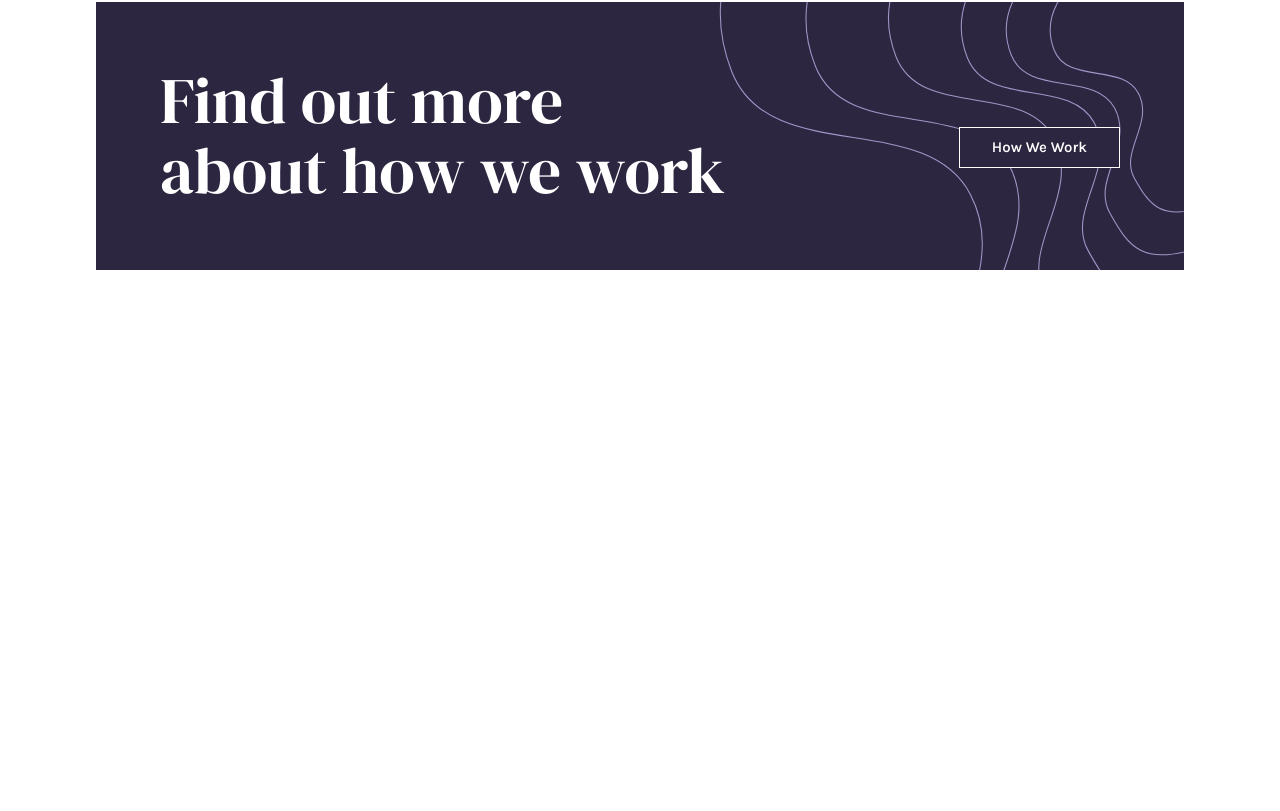
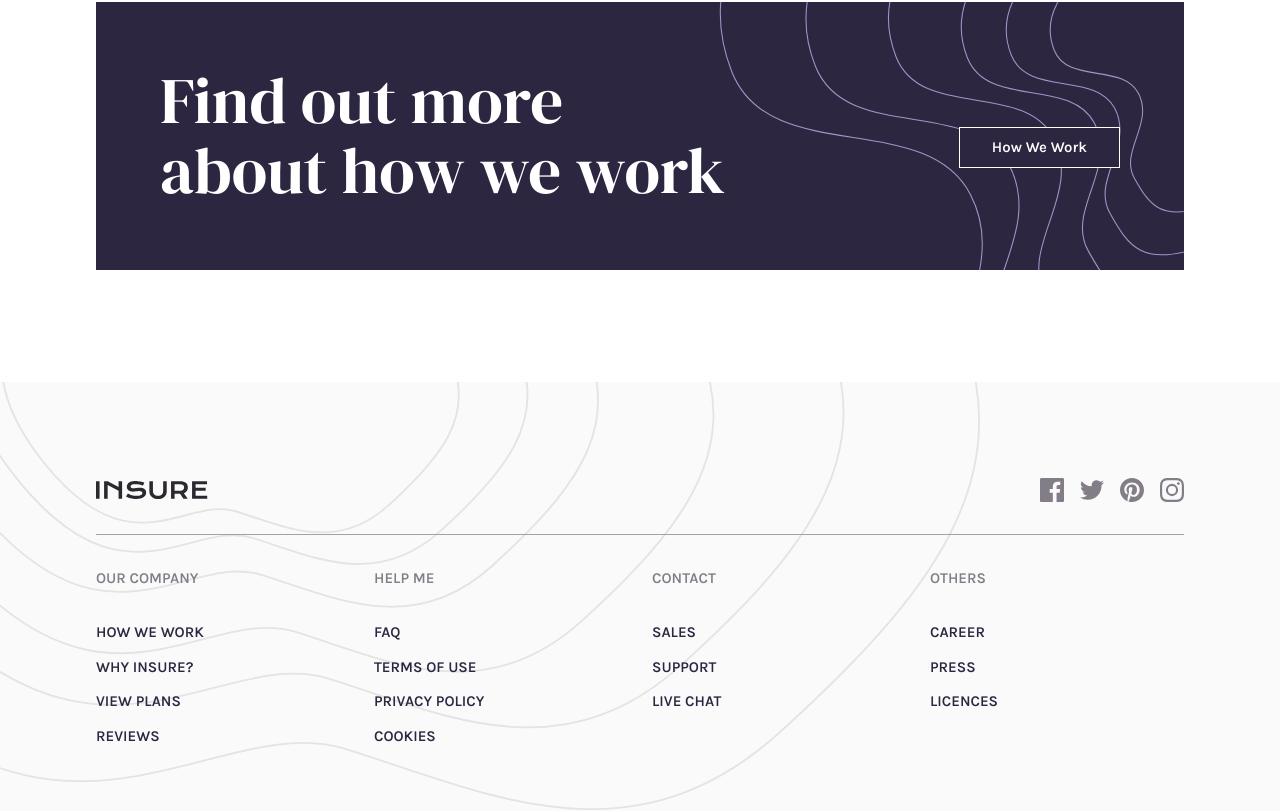
Before and after one commit to SajeedAninda/Insure-Landing-Page, a React (Vite) app: page / in a window 1280 px wide. Shown: the part 1838-2649 px from the top of the page. Before the commit the page ends 2220 px from the top, so only its background shows below. Built offline with nearby package versions, Linux system fonts and the light colour scheme.

Commit message:
Completed footer

```diff
--- a/src/App.jsx
+++ b/src/App.jsx
@@ -1,5 +1,6 @@
 import Different from "./Components/Different"
 import FindOut from "./Components/FindOut"
+import Footer from "./Components/Footer"
 import Hero from "./Components/Hero"
 import Navbar from "./Components/Navbar"
 
@@ -11,6 +12,7 @@ function App() {
     <Hero></Hero>
     <Different></Different>
     <FindOut></FindOut>
+    <Footer></Footer>
     </>
   )
 }
--- /dev/null
+++ b/src/Components/Footer.jsx
@@ -0,0 +1,75 @@
+import React from 'react';
+import "./footer.css";
+import logo from "../assets/logo.svg";
+import facebook from "../assets/icon-facebook.svg";
+import instagram from "../assets/icon-instagram.svg";
+import twitter from "../assets/icon-twitter.svg";
+import pinterest from "../assets/icon-pinterest.svg";
+
+const Footer = () => {
+    return (
+        <div className='footer h-fit'>
+            <div className='w-[85%] mx-auto py-16'>
+                <div className='flex items-center justify-between py-8 border-b border-gray-400'>
+                    <div>
+                        <img src={logo} alt="Logo" />
+                    </div>
+
+                    <div className='flex gap-4 items-center'>
+                        <img className='cursor-pointer' src={facebook} alt="Facebook" />
+                        <img className='cursor-pointer' src={twitter} alt="Twitter" />
+                        <img className='cursor-pointer' src={pinterest} alt="Pinterest" />
+                        <img className='cursor-pointer' src={instagram} alt="Instagram" />
+                    </div>
+                </div>
+
+                <div className='mt-8 grid grid-cols-4 gap-6'>
+                    <div>
+                        <p className='text-[#837d87] font-karla text-[15px] pb-8 font-semibold uppercase'>Our Company</p>
+
+                        <ul className='space-y-3'>
+                            <li  className='text-[#2d2640] font-karla text-[15px] font-semibold uppercase'>How We Work</li>
+                            <li className='text-[#2d2640] font-karla text-[15px] font-semibold uppercase'>Why Insure?</li>
+                            <li className='text-[#2d2640] font-karla text-[15px] font-semibold uppercase'>View Plans</li>
+                            <li className='text-[#2d2640] font-karla text-[15px] font-semibold uppercase'>Reviews</li>
+                        </ul>
+                    </div>
+
+                    <div>
+                        <p className='text-[#837d87] font-karla text-[15px] pb-8 font-semibold uppercase'>Help Me</p>
+
+                        <ul className='space-y-3'>
+                            <li  className='text-[#2d2640] font-karla text-[15px] font-semibold uppercase'>FAQ</li>
+                            <li className='text-[#2d2640] font-karla text-[15px] font-semibold uppercase'>Terms of Use</li>
+                            <li className='text-[#2d2640] font-karla text-[15px] font-semibold uppercase'>Privacy Policy</li>
+                            <li className='text-[#2d2640] font-karla text-[15px] font-semibold uppercase'>Cookies</li>
+                        </ul>
+                    </div>
+
+                    <div>
+                        <p className='text-[#837d87] font-karla text-[15px] pb-8 font-semibold uppercase'>Contact</p>
+
+                        <ul className='space-y-3'>
+                            <li  className='text-[#2d2640] font-karla text-[15px] font-semibold uppercase'>Sales</li>
+                            <li className='text-[#2d2640] font-karla text-[15px] font-semibold uppercase'>Support</li>
+                            <li className='text-[#2d2640] font-karla text-[15px] font-semibold uppercase'>Live Chat</li>
+                        </ul>
+                    </div>
+
+
+                    <div>
+                        <p className='text-[#837d87] font-karla text-[15px] pb-8 font-semibold uppercase'>Others</p>
+
+                        <ul className='space-y-3'>
+                            <li  className='text-[#2d2640] font-karla text-[15px] font-semibold uppercase'>Career</li>
+                            <li className='text-[#2d2640] font-karla text-[15px] font-semibold uppercase'>Press</li>
+                            <li className='text-[#2d2640] font-karla text-[15px] font-semibold uppercase'>Licences</li>
+                        </ul>
+                    </div>
+                </div>
+            </div>
+        </div>
+    );
+};
+
+export default Footer;
--- /dev/null
+++ b/src/Components/footer.css
@@ -0,0 +1,7 @@
+.footer {
+    background-image: url('../assets/bg-pattern-footer-desktop.svg');
+    background-size: contain;
+    background-repeat: no-repeat;
+    background-position: top left;
+    background-color: #fafafa;
+}
```
